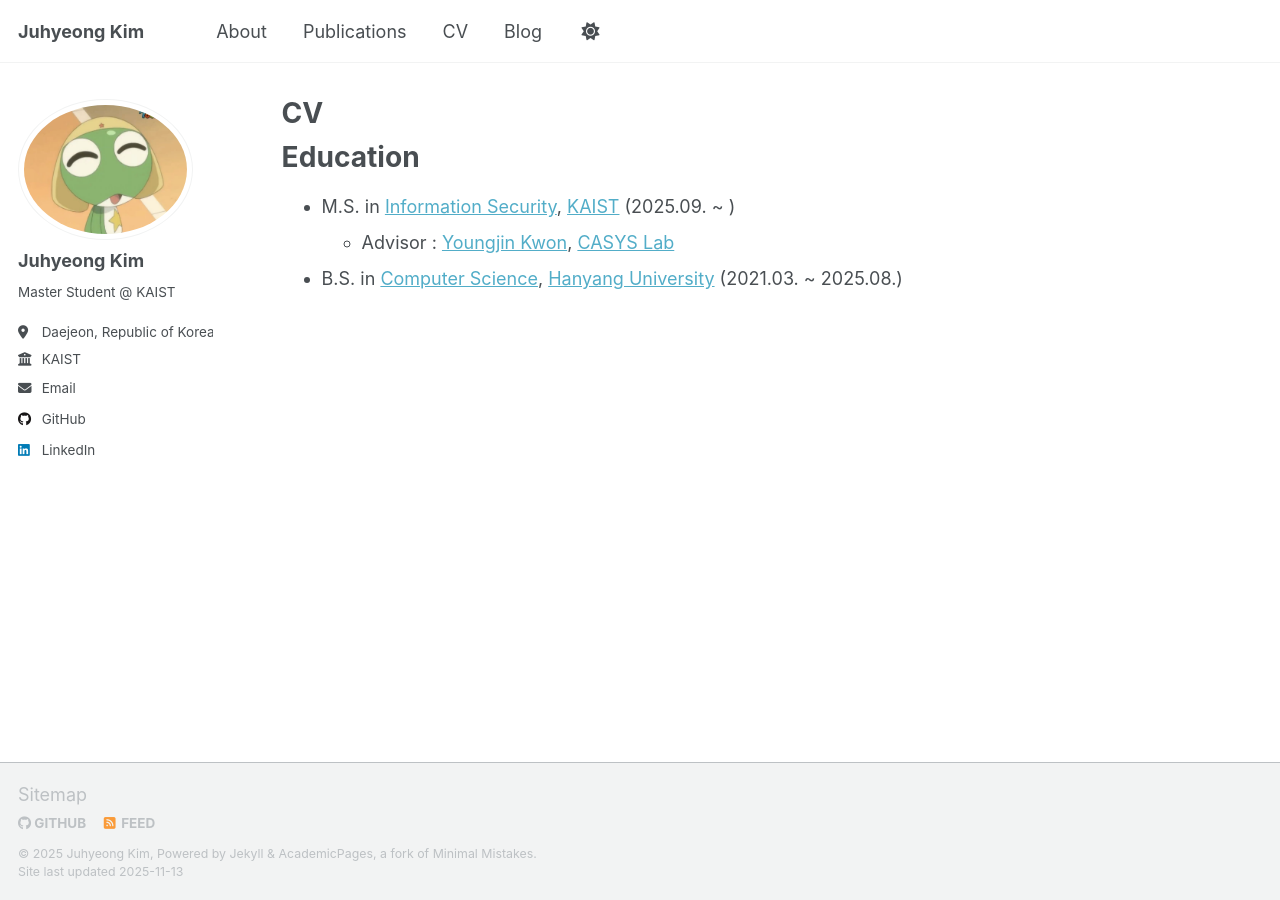
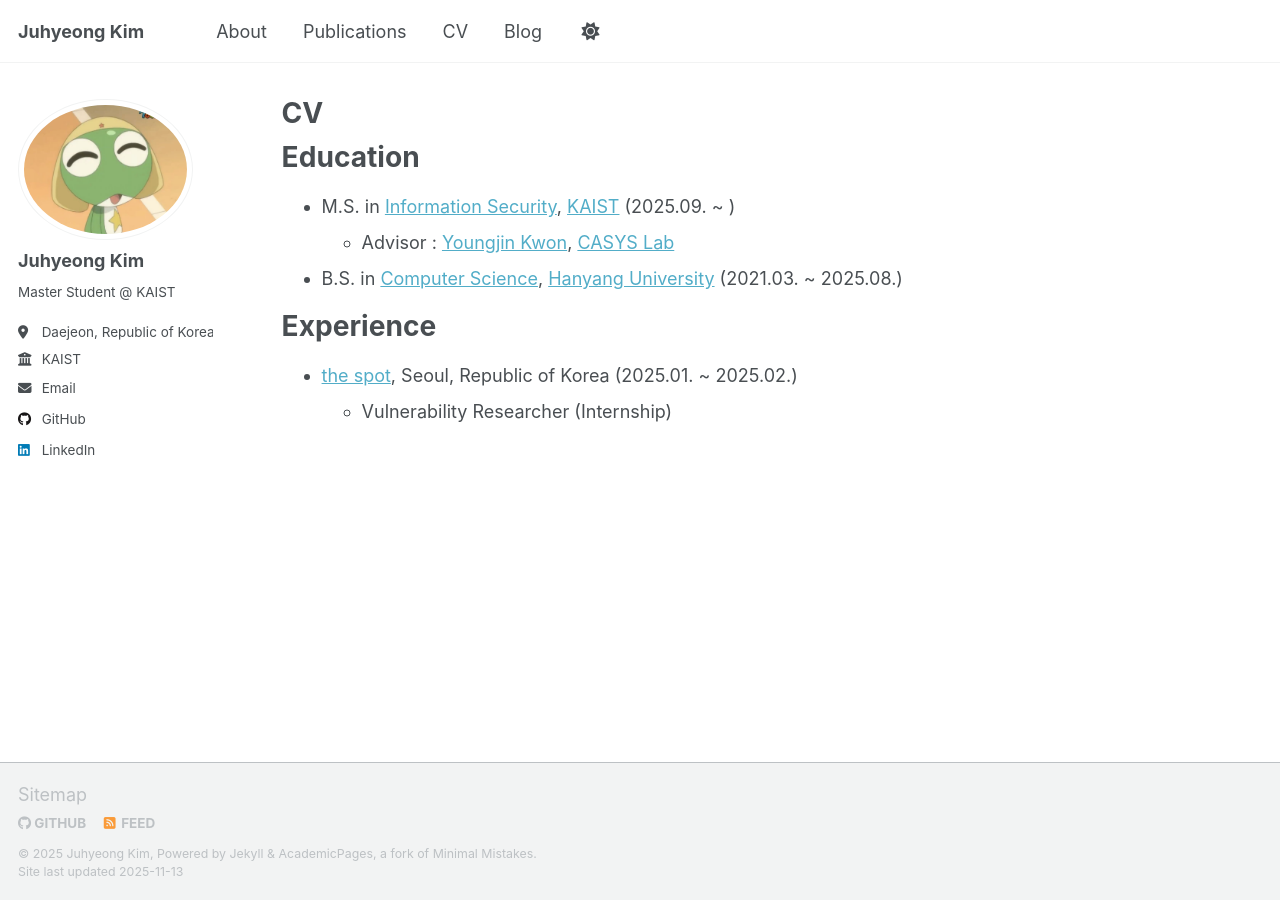
Before and after one commit to r0r0k/r0r0k.github.io, a Jekyll site: the page built from _pages/cv.md, in a window 1280 px wide. Built offline with Jekyll 4.4.1, drawn with Linux system fonts in a browser that asks for light colours; a script that is not in the unit is left out.

Commit message:
add experience to about.md and cv.md

```diff
--- a/_pages/cv.md
+++ b/_pages/cv.md
@@ -9,8 +9,13 @@ redirect_from:
 
 {% include base_path %}
 
-Education
-======
+# Education
+
 - M.S. in [Information Security](https://gsis.kaist.ac.kr/), [KAIST](https://www.kaist.ac.kr/kr/) (2025.09. ~ )
   - Advisor : [Youngjin Kwon](https://sites.google.com/view/yjkwon/home), [CASYS Lab](https://casyslab.kaist.ac.kr/home)
 - B.S. in [Computer Science](https://cs.hanyang.ac.kr/), [Hanyang University](https://www.hanyang.ac.kr/) (2021.03. ~ 2025.08.)
+
+# Experience
+
+- [the spot](https://thespot.kr/main), Seoul, Republic of Korea (2025.01. ~ 2025.02.)
+  - Vulnerability Researcher (Internship)
```
Also changed, not shown: _pages/about.md (+5 -0 lines).
